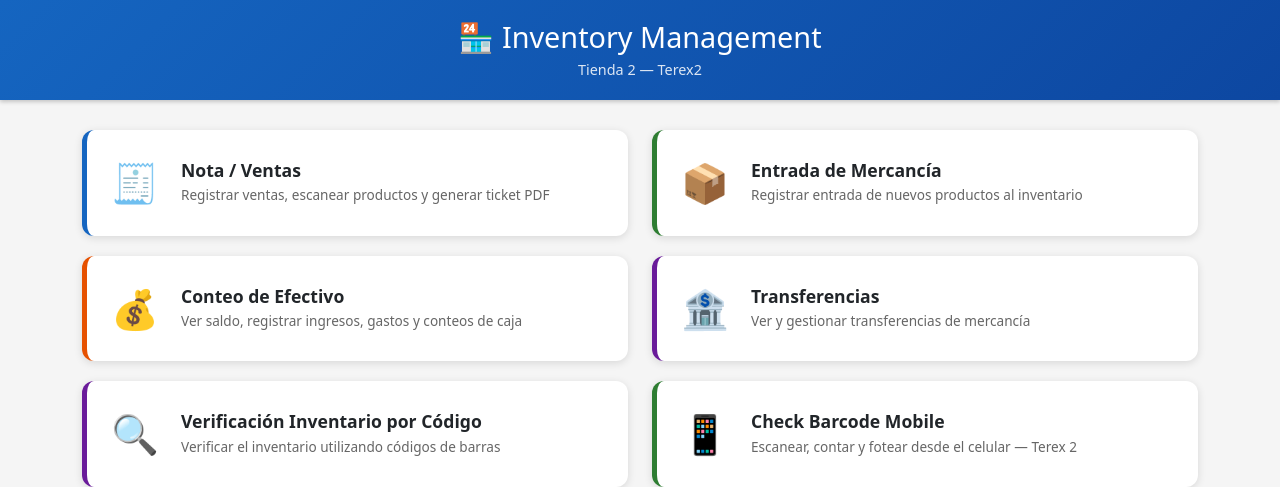
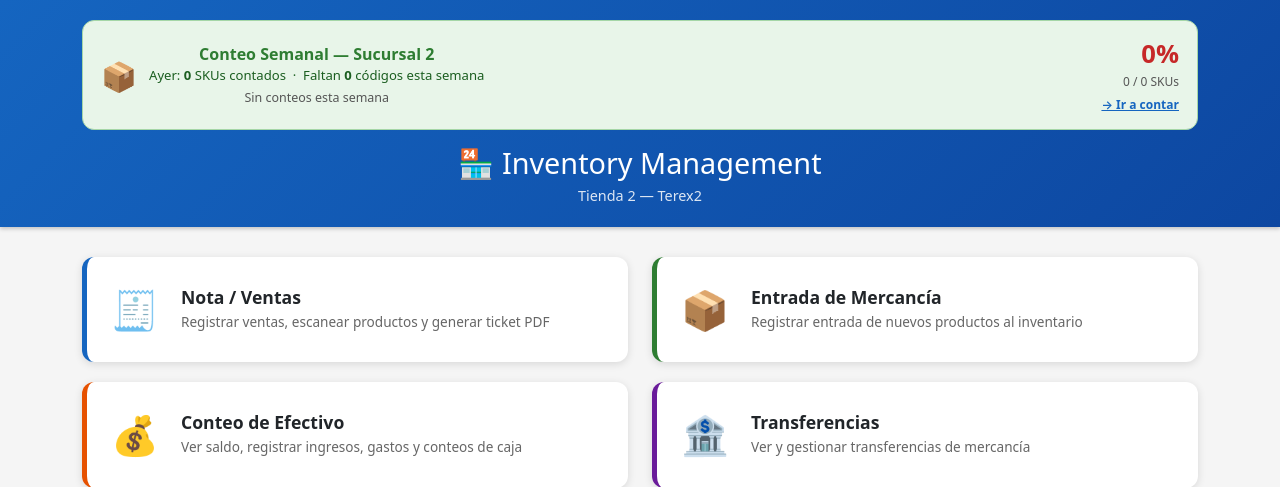
Before and after one commit to cxmex/inventario_2, a FastAPI app: page / in a window 1280 px wide. Shown: the top 487 px of the page. Run offline with FastAPI, Linux system fonts and the light colour scheme; data that the repository does not hold is empty.

Commit message:
Add counting progress API + browser banner on index2 menu (T2 only)
Co-Authored-By: Claude Opus 4.6 <noreply@anthropic.com>

```diff
--- a/app.py
+++ b/app.py
@@ -1322,6 +1322,65 @@ async def upload_barcode_photo2(
 
 
 # ── CONTEO PREVIO DE MERCANCÍA ─────────────────────────────────────
+@app.get("/api/counting-progress")
+async def counting_progress_t2():
+    """Return weekly counting progress for Sucursal 2 (terex2)."""
+    try:
+        from datetime import timedelta
+        import pytz as _pytz
+        tz = _pytz.timezone("America/Mexico_City")
+        now = datetime.now(tz)
+        monday = now - timedelta(days=now.weekday())
+        monday_iso = monday.strftime("%Y-%m-%dT00:00:00")
+        yesterday_str = (now - timedelta(days=1)).strftime("%Y-%m-%d")
+        days_es = ["Lunes","Martes","Miércoles","Jueves","Viernes","Sábado","Domingo"]
+
+        r_total = requests.get(
+            f"{SUPABASE_URL}/rest/v1/inventario1?terex2=gt.0&select=barcode",
+            headers={**HEADERS, "Prefer": "count=exact", "Range": "0-0"},
+        )
+        cr = r_total.headers.get("Content-Range", "0-0/0")
+        total = int(cr.split("/")[-1]) if "/" in cr else 0
+
+        r_hist = requests.get(
+            f"{SUPABASE_URL}/rest/v1/terex2_history"
+            f"?created_at=gte.{monday_iso}&select=barcode,created_at&limit=5000",
+            headers=HEADERS,
+        )
+        history = r_hist.json() if r_hist.status_code == 200 else []
+
+        seen_week = set()
+        seen_yesterday = set()
+        daily = {d: set() for d in days_es}
+        for row in history:
+            bc = str(row["barcode"])
+            dt = row["created_at"][:10]
+            seen_week.add(bc)
+            if dt == yesterday_str:
+                seen_yesterday.add(bc)
+            try:
+                idx = datetime.fromisoformat(row["created_at"].replace("Z","")).weekday()
+                daily[days_es[idx]].add(bc)
+            except: pass
+
+        counted = len(seen_week)
+        pct = round(counted / total * 100, 1) if total else 0
+        return {
+            "branch": "terex2",
+            "week_start": monday.strftime("%d/%m/%Y"),
+            "today": now.strftime("%d/%m/%Y"),
+            "today_name": days_es[now.weekday()],
+            "total": total,
+            "counted": counted,
+            "yesterday": len(seen_yesterday),
+            "remaining": max(total - counted, 0),
+            "pct": pct,
+            "daily": {d: len(s) for d, s in daily.items()},
+        }
+    except Exception as e:
+        return JSONResponse({"error": str(e)}, status_code=500)
+
+
 @app.get("/conteo-previo", response_class=HTMLResponse)
 async def conteo_previo_page2(request: Request):
     return templates.TemplateResponse(request=request, name="conteo_previo.html", context={})
--- a/templates/index2.html
+++ b/templates/index2.html
@@ -258,6 +258,75 @@
         }
 
         loadPendientes();
+        initConteoNotifications();
+
+        /* ── CONTEO NOTIFICATION (Sucursal 2) ── */
+        async function fetchConteoProgress() {
+            try {
+                const res = await fetch('/api/counting-progress');
+                if (!res.ok) return null;
+                return await res.json();
+            } catch(e) { return null; }
+        }
+
+        async function initConteoNotifications() {
+            const d = await fetchConteoProgress();
+            if (!d) return;
+            showConteoBanner(d);
+            if ('Notification' in window) {
+                const perm = Notification.permission === 'default'
+                    ? await Notification.requestPermission()
+                    : Notification.permission;
+                if (perm === 'granted') showBrowserNotification(d);
+            }
+            setInterval(async () => {
+                const fresh = await fetchConteoProgress();
+                if (fresh) {
+                    showConteoBanner(fresh);
+                    if (Notification.permission === 'granted') showBrowserNotification(fresh);
+                }
+            }, 20 * 60 * 1000);
+        }
+
+        function showBrowserNotification(d) {
+            const title = `📦 Conteo S2 — ${d.pct}% completado`;
+            const body = `Ayer: ${d.yesterday} SKUs contados. Faltan ${d.remaining} códigos para terminar la semana.`;
+            try { new Notification(title, { body, tag: 'conteo-s2' }); } catch(e) {}
+        }
+
+        function showConteoBanner(d) {
+            let el = document.getElementById('conteo-banner');
+            if (!el) {
+                el = document.createElement('div');
+                el.id = 'conteo-banner';
+                el.style.cssText = `background:#e8f5e9;border:1px solid #a5d6a7;border-radius:12px;
+                    padding:14px 18px;margin-bottom:16px;display:flex;align-items:center;
+                    justify-content:space-between;flex-wrap:wrap;gap:10px;`;
+                const container = document.querySelector('.container');
+                const firstChild = container.firstElementChild;
+                container.insertBefore(el, firstChild);
+            }
+            const pctColor = d.pct >= 80 ? '#1b5e20' : d.pct >= 50 ? '#e65100' : '#c62828';
+            el.innerHTML = `
+                <div style="display:flex;align-items:center;gap:12px;">
+                    <span style="font-size:1.8rem">📦</span>
+                    <div>
+                        <div style="font-weight:700;color:#2e7d32;font-size:1rem;">Conteo Semanal — Sucursal 2</div>
+                        <div style="font-size:0.82rem;color:#1b5e20;">
+                            Ayer: <b>${d.yesterday}</b> SKUs contados &nbsp;·&nbsp;
+                            Faltan <b>${d.remaining}</b> códigos esta semana
+                        </div>
+                        <div style="font-size:0.78rem;color:#555;margin-top:3px;">
+                            ${Object.entries(d.daily).filter(([,v])=>v>0).map(([k,v])=>`${k}: ${v}`).join(' &nbsp;|&nbsp; ') || 'Sin conteos esta semana'}
+                        </div>
+                    </div>
+                </div>
+                <div style="text-align:right;flex-shrink:0;">
+                    <div style="font-size:1.6rem;font-weight:700;color:${pctColor};">${d.pct}%</div>
+                    <div style="font-size:0.75rem;color:#555;">${d.counted} / ${d.total} SKUs</div>
+                    <a href="/check_barcode_mobile2" style="font-size:0.75rem;color:#1565C0;font-weight:600;">→ Ir a contar</a>
+                </div>`;
+        }
     </script>
 </body>
 </html>
```
